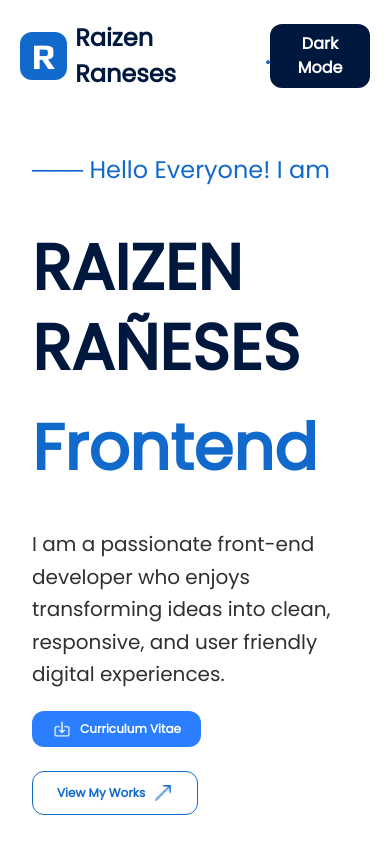
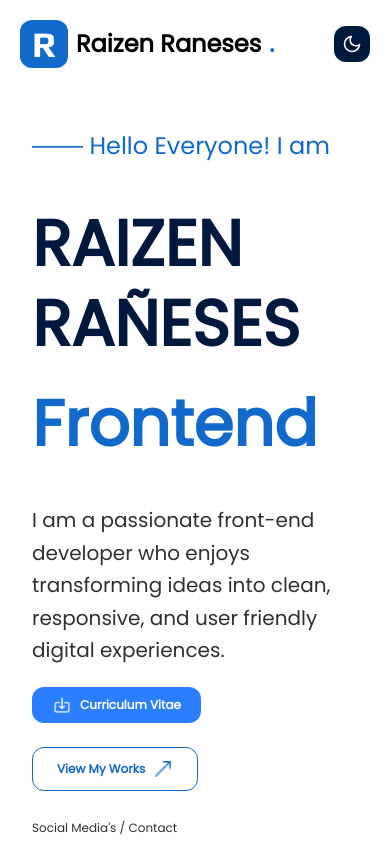
Before and after one commit to raizenraneses-git/Raizen-portfolio, a React (Vite) app: page / in a window 390 px wide. Shown: the top 842 px of the page. Built offline with nearby package versions, Linux system fonts and the light colour scheme; a web font is replaced by a local one; what tailwindcss-motion would draw is missing.

Commit message:
Update Project section

```diff
--- a/src/App.jsx
+++ b/src/App.jsx
@@ -1,22 +1,27 @@
+import { useState } from "react";
+
 import Navbar from "./Components/Navbar";
 import Hero from "./Components/Hero";
 import Slider from "./Components/Slider";
 import Skills from "./Components/Skills";
 import Credentials from "./Components/Credentials";
-import AboutMe from "./Components/AboutMe"
+import AboutMe from "./Components/AboutMe";
 import Projects from "./Components/Projects";
 
 function App() {
+  const [darkMode, setDarkMode] = useState(false);
+
   return (
-    <>
-      <Navbar />
+    <div className={darkMode ? "dark" : ""}>
+      <Navbar darkMode={darkMode} setDarkMode={setDarkMode} />
+
       <Hero />
       <Slider />
       <Skills />
       <Credentials />
       <AboutMe />
       <Projects />
-    </>
+    </div>
   );
 }
 
--- a/src/Components/Hero.jsx
+++ b/src/Components/Hero.jsx
@@ -1,4 +1,5 @@
 import { useState, useEffect } from "react";
+
 
 import cv from "../assets/documents/cv.pdf";
 import facebook from "../assets/smIcons/facebook.png";
@@ -91,9 +92,9 @@ function PhotoCard({ src, alt, className = "", objectPosition = "center" }) {
   );
 }
 
-function Hero() {
+function Hero({ darkMode, setDarkMode }) {
   return (
-    <section className="w-full px-8 py-10">
+    <section className="w-full px-8 py-10 dark:bg-dark">
 
       <div
         className="
@@ -114,7 +115,7 @@ function Hero() {
         <div className="flex flex-col">
 
           {/* Greeting */}
-          <div className="font-poppins text-[24px] text-primary">
+          <div className="font-poppins text-[24px] text-primary dark:text-alternative">
             ─── Hello Everyone! I am
           </div>
 
@@ -128,6 +129,7 @@ function Hero() {
               font-bold
               leading-tight
               text-secondary
+              dark:text-white
             "
           >
             RAIZEN RAÑESES
@@ -143,6 +145,7 @@ function Hero() {
               font-bold
               leading-tight
               text-primary
+              dark:text-alternative
             "
           >
             <RotatingText
@@ -165,6 +168,7 @@ function Hero() {
               text-[20px]
               leading-relaxed
               text-text
+              dark:text-white
             "
           >
             I am a passionate front-end developer who enjoys
--- a/src/Components/Navbar.jsx
+++ b/src/Components/Navbar.jsx
@@ -1,8 +1,12 @@
 import profile from "../assets/personaCard.png";
+import { FiSun, FiMoon } from "react-icons/fi";
 
-function Navbar() {
+function Navbar({ darkMode, setDarkMode }) {
+
   return (
-    <nav className="sticky top-0 z-50 w-full p-5 bg-white/80 backdrop-blur-md">
+
+    <nav className="sticky top-0 z-50 w-full p-5 bg-white/80 dark:bg-dark backdrop-blur-md">
+
       <div className="mx-auto flex h-full max-w-7xl items-center justify-between ">
 
         {/* Logo */}
@@ -14,7 +18,7 @@ function Navbar() {
             <div className="relative h-full w-full transition-transform duration-800 [transform-style:preserve-3d] group-hover:[transform:rotateY(180deg)]">
 
               {/* Front */}
-              <div className="absolute inset-0 flex items-center justify-center rounded-card bg-primary text-white text-[36px] font-play font-bold [backface-visibility:hidden]">
+              <div className="absolute inset-0 flex items-center justify-center rounded-card bg-primary text-white text-[36px] dark:text-secondary font-play font-bold [backface-visibility:hidden] dark:bg-alternative">
                 R
               </div>
 
@@ -32,18 +36,18 @@ function Navbar() {
           </div>
 
           {/* Name */}
-          <div className="text-[24px] font-poppins font-bold text-secondary">
+          <div className="text-[24px] font-poppins font-bold dark: dark:text-white">
             Raizen Raneses
           </div>
 
-          <div className="text-[24px] font-poppins font-bold text-primary">
+          <div className="text-[24px] font-poppins font-bold text-primary dark:text-primary">
             .
           </div>
 
         </div>
 
         {/* Navigation */}
-        <ul className="hidden gap-12 font-poppins text-[16px] text-text md:flex">
+        <ul className="hidden gap-12 font-poppins text-[16px] text-text dark:text-white md:flex">
           <li className="cursor-pointer hover:text-primary transition-colors motion-rotate-in-45">
             Home
           </li>
@@ -59,8 +63,12 @@ function Navbar() {
         </ul>
 
         {/* Right Side */}
-        <button className="rounded-card bg-secondary p-2 font-poppins text-[16px] text-white transition hover:bg-white hover:text-secondary hover: font-bold duration-500">
-          Dark Mode
+        <button
+          onClick={() => setDarkMode(!darkMode)}
+          className="rounded-card bg-secondary p-2 font-poppins text-[16px] text-white transition hover:bg-white hover:text-secondary font-bold duration-500"
+          aria-label={darkMode ? "Switch to light mode" : "Switch to dark mode"}
+        >
+          {darkMode ? <FiSun size={20} /> : <FiMoon size={20} />}
         </button>
 
       </div>
--- a/src/index.css
+++ b/src/index.css
@@ -1,6 +1,9 @@
 @import url('https://fonts.googleapis.com/css2?family=Playwrite+ID:wght@100..400&display=swap');
 
 @import "tailwindcss";
+
+@custom-variant dark (&:where(.dark, .dark *));
+
 @plugin "tailwindcss-motion";
 
 html {
@@ -15,6 +18,8 @@ html::-webkit-scrollbar {
 @theme {
   --color-primary: #1269CC;
   --color-secondary: #00183E;
+  --color-alternative: #90CAF9;
+  --color-dark: #001736;
   --color-text: #303030;
   --color-background: #ffff;
 }
```
